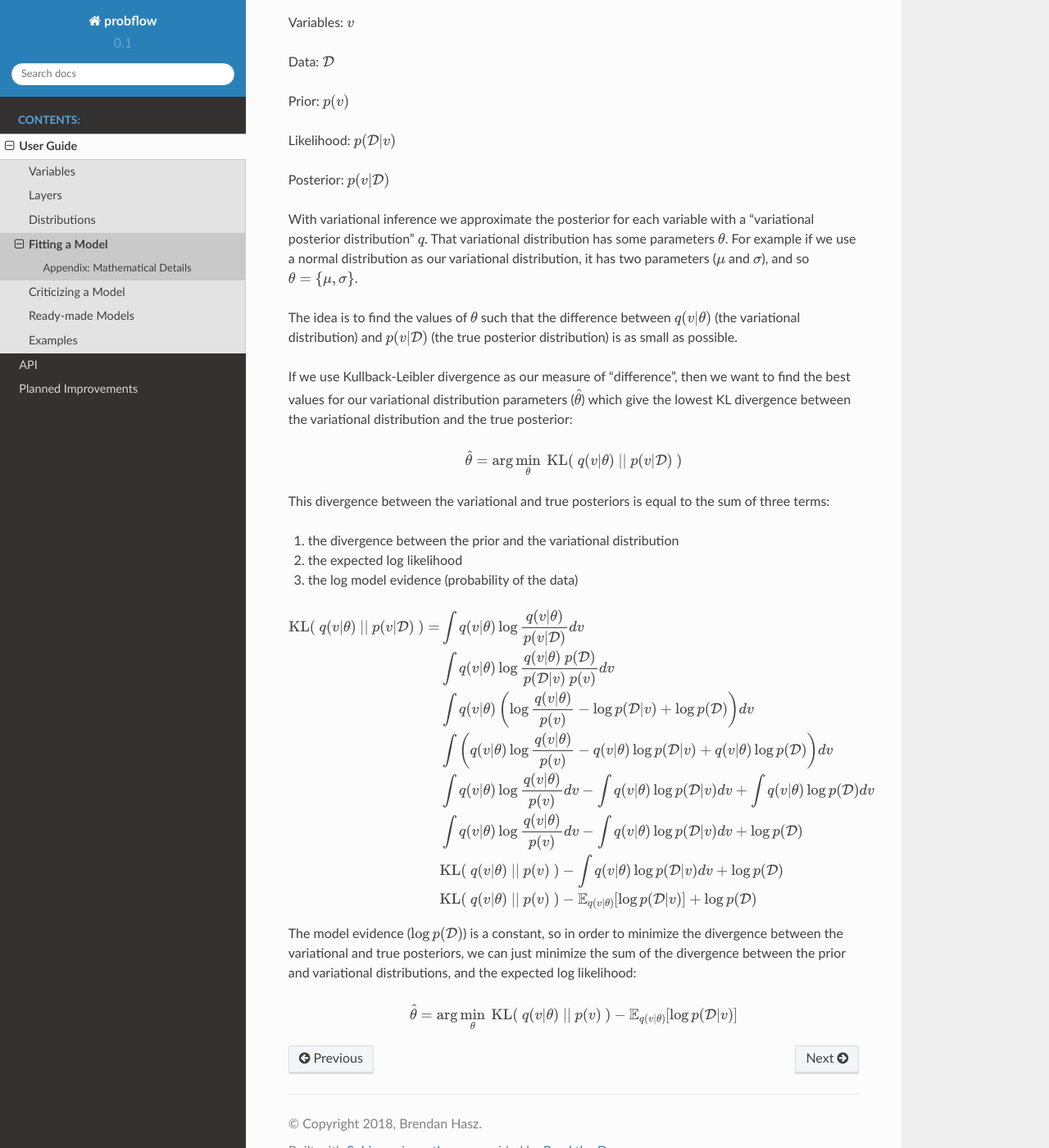
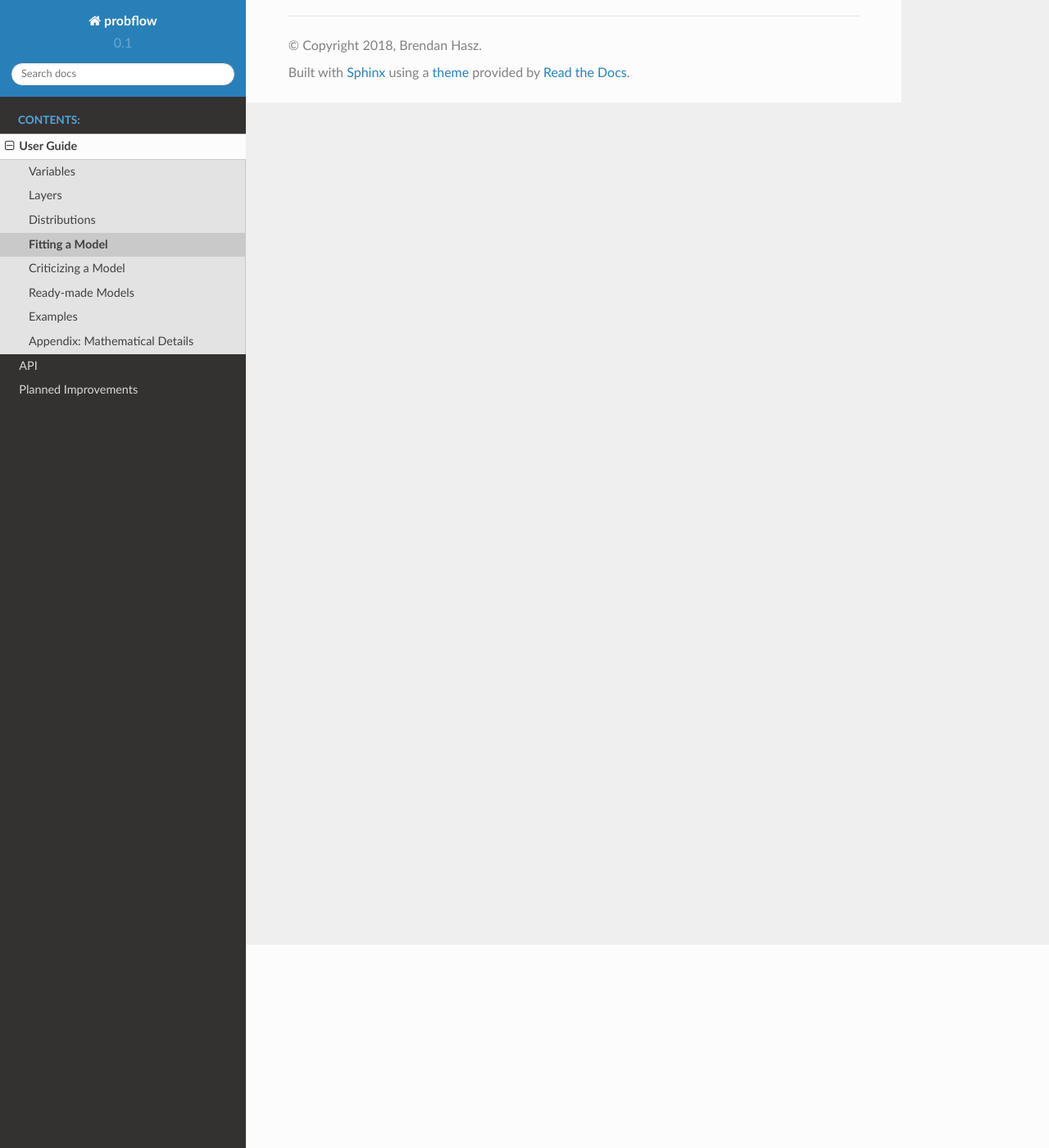
Before and after one commit to brendanhasz/probflow, a Sphinx documentation site: the page built from docs/fitting.rst, in a window 1280 px wide and 1400 px high, scrolled down 248 px. Shown: the whole window at 82% size. Built offline with Sphinx 7.4.7 and the Read the Docs theme 2.0.0, drawn with Linux system fonts in a browser that asks for light colours; some of the changed text lies outside the part shown.

Commit message:
Make separate math page in docs

```diff
--- a/docs/conf.py
+++ b/docs/conf.py
@@ -79,7 +79,7 @@ exclude_patterns = ['_build', 'Thumbs.db', '.DS_Store']
 pygments_style = None
 
 # Packages to mock import
-autodoc_mock_imports = ['scipy', 'tensorflow', 'tensorflow_probability']
+autodoc_mock_imports = ['tensorflow', 'tensorflow_probability']
 
 # Set the member order
 autodoc_member_order = 'bysource'
--- a/docs/fitting.rst
+++ b/docs/fitting.rst
@@ -2,60 +2,3 @@ Fitting a Model
 ===============
 
 TODO: discuss how models have to end in a distribution and how to fit them, etc
-
-
-Appendix: Mathematical Details
-------------------------------
-
-Variables: :math:`v`
-
-Data: :math:`\mathcal{D}`
-
-Prior: :math:`p(v)`
-
-Likelihood: :math:`p(\mathcal{D}|v)`
-
-Posterior: :math:`p(v|\mathcal{D})`
-
-With variational inference we approximate the posterior for each variable with a "variational posterior distribution" :math:`q`. That variational distribution has some parameters :math:`\theta`.  For example if we use a normal distribution as our variational distribution, it has two parameters (:math:`\mu` and :math:`\sigma`), and so :math:`\theta = \{ \mu, \sigma \}`.
-
-The idea is to find the values of :math:`\theta` such that the difference between :math:`q(v|\theta)` (the variational distribution) and :math:`p(v|\mathcal{D})` (the true posterior distribution) is as small as possible.
-
-If we use Kullback-Leibler divergence as our measure of "difference", then we want to find the best values for our variational distribution parameters (:math:`\hat{\theta}`) which give the lowest KL divergence between the variational distribution and the true posterior:
-
-.. math::
-
-    \hat{\theta} = \arg \min_\theta ~ \text{KL}(~q(v|\theta)~||~p(v|\mathcal{D})~)
-
-This divergence between the variational and true posteriors is equal to the sum of three terms:
-
-1. the divergence between the prior and the variational distribution
-2. the expected log likelihood
-3. the log model evidence (probability of the data)
-
-.. math::
-
-    \text{KL}(~q(v|\theta)~||~p(v|\mathcal{D})~) =& \int q(v|\theta) \log \frac{q(v|\theta)}{p(v|\mathcal{D})} dv \\
-    ~ & \int q(v|\theta) \log \frac{q(v|\theta) ~ p(\mathcal{D})}{p(\mathcal{D}|v)~p(v)} dv \\
-    ~ & \int q(v|\theta)
-        \left( \log \frac{q(v|\theta)}{p(v)} - \log p(\mathcal{D}|v) + \log p(\mathcal{D}) \right) dv \\
-    ~ & \int \left( q(v|\theta)
-         \log \frac{q(v|\theta)}{p(v)} - q(v|\theta) \log p(\mathcal{D}|v) + q(v|\theta) \log p(\mathcal{D}) \right) dv \\
-    ~ & \int q(v|\theta) \log \frac{q(v|\theta)}{p(v)} dv
-        - \int q(v|\theta) \log p(\mathcal{D}|v) dv
-        + \int q(v|\theta) \log p(\mathcal{D}) dv \\
-    ~ & \int q(v|\theta) \log \frac{q(v|\theta)}{p(v)} dv
-        - \int q(v|\theta) \log p(\mathcal{D}|v) dv
-        + \log p(\mathcal{D}) \\
-    ~ & \text{KL} (~q(v|\theta)~||~p(v)~)
-        - \int q(v|\theta) \log p(\mathcal{D}|v) dv
-        + \log p(\mathcal{D}) \\
-    ~ & \text{KL} (~q(v|\theta)~||~p(v)~)
-        - \mathbb{E}_{q(v|\theta)} [ \log p(\mathcal{D}|v) ]
-        + \log p(\mathcal{D})
-
-The model evidence (:math:`\log p(\mathcal{D})`) is a constant, so in order to minimize the divergence between the variational and true posteriors, we can just minimize the sum of the divergence between the prior and variational distributions, and the expected log likelihood:
-
-.. math::
-
-    \hat{\theta} = \arg \min_\theta ~ \text{KL} (~q(v|\theta)~||~p(v)~) - \mathbb{E}_{q(v|\theta)} [ \log p(\mathcal{D}|v) ]
--- a/docs/user-guide.rst
+++ b/docs/user-guide.rst
@@ -13,5 +13,6 @@ User Guide
    criticizing
    ready_made_models
    examples
+   math
 
 TODO: description of the parts of the user guide
```
Also changed, not shown: docs/math.rst (added, +84 -0 lines), 1 other file.
